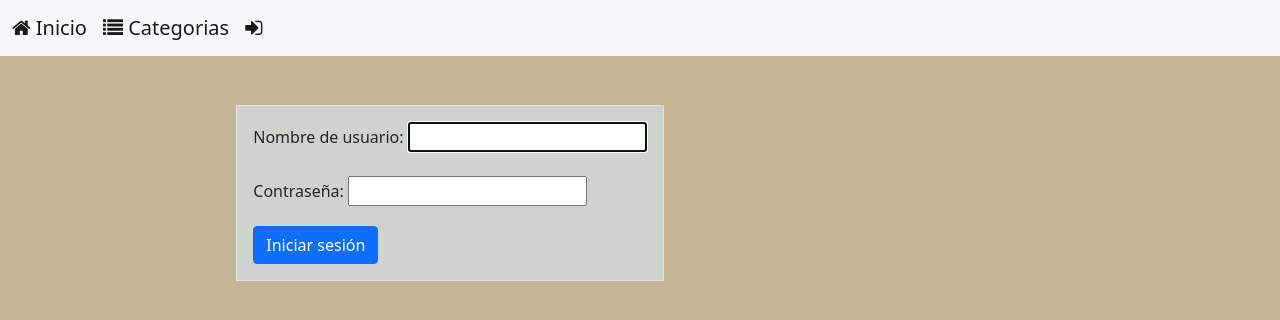
After one commit to Williams-Escobar/ProyectoFinal-PC, a Django app: page /accounts/login/ in a window 1280 px wide. The commit adds this page. Shown: the top 320 px of the page. Run offline with Django 3.2, Linux system fonts and the light colour scheme; some libraries are stand-ins or nearby versions.

Commit message:
Login creado

```diff
--- a/peliculas/templates/peliculas/base.html
+++ b/peliculas/templates/peliculas/base.html
@@ -14,9 +14,13 @@
                 <div class="container-fluid">
                   <a class="navbar-brand" href="/"><span class="fa fa-home"> </span> Inicio</a>
                   <a class="navbar-brand" href="{% url 'categorias' %}"><span class="fa fa-list"> </span> Categorias</a>
+                  {% if user.is_authenticated %}
                   <a class="navbar-brand" href="{% url 'create_pelicula' %}"><span class="fa fa-plus"></span> Crear Pelicula</a>
                   <a class="navbar-brand" href="{% url 'categoria_nuevo' %}"><span class="fa fa-plus"></span> Crear Categoria</a>
-
+                  <p class="navbar-brand">{{ user.username }} <small>(<a href="{% url 'logout' %}">Salir</a>)</small></p>
+                  {% else %}
+            <a href="{% url 'login' %}" data-toggle="tooltip" data-placement="right" title="Iniciar sesion" class="navbar-brand"><span class="fa fa-sign-in"></span></a>
+                  {% endif %}
                   <button class="navbar-toggler" type="button" data-bs-toggle="collapse" data-bs-target="#navbarSupportedContent" aria-controls="navbarSupportedContent" aria-expanded="false" aria-label="Toggle navigation">
                     <span class="navbar-toggler-icon"></span>
                   </button>
--- /dev/null
+++ b/peliculas/templates/registration/login.html
@@ -0,0 +1,28 @@
+{% extends 'peliculas/base.html'%}
+{% block content %}
+    {% if form.errors %}
+        <p>Contraseña y usuario incorrectas porfavor intentar de</p>
+    {% endif %}
+<div class="abs-center" style=" display: flex;   padding-top: 49px;   justify-content: center;"  >
+    <form method="post" action="{% url 'login' %}" class="border p-3 form" style="background-color: #cfd3ce; padding-bottom:100px;" >
+    {% csrf_token %}
+
+            <div class="form-group">
+                <label>{{ form.username.label_tag }}</label>
+                {{ form.username }}
+            </div>
+            <br>
+            <div class="form-group">
+                <label>{{ form.password.label_tag }}</label>
+                {{ form.password }}
+            </div>
+
+
+       <div style="padding-top: 20;">
+        <input type="submit" class="btn btn-primary" value="Iniciar sesión" />
+        <input type="hidden" name="next" value="{{ next }}" />
+       </div>
+
+    </form>
+</div>
+{% endblock %}
--- a/proyectofinal/settings.py
+++ b/proyectofinal/settings.py
@@ -122,3 +122,4 @@ USE_TZ = True
 
 STATIC_URL = '/static/'
 STATIC_ROOT = os.path.join(BASE_DIR, 'static')
+LOGIN_REDIRECT_URL = '/'
--- a/proyectofinal/urls.py
+++ b/proyectofinal/urls.py
@@ -15,9 +15,12 @@ Including another URLconf
 """
 from django.contrib import admin
 from django.urls import path, include
+from django.contrib.auth import views
 
 urlpatterns = [
     path('admin/', admin.site.urls),
     #Nuevo comentario desde la nueva rama
+    path('accounts/login/', views.LoginView.as_view(), name='login'),
+     path('accounts/logout/', views.LogoutView.as_view(next_page='/'), name='logout'),
     path('', include('peliculas.urls')),
 ]
```
Also changed, not shown: peliculas/views.py (+7 -0 lines), peliculas/migrations/0003_auto_20201212_2129.py (added).
